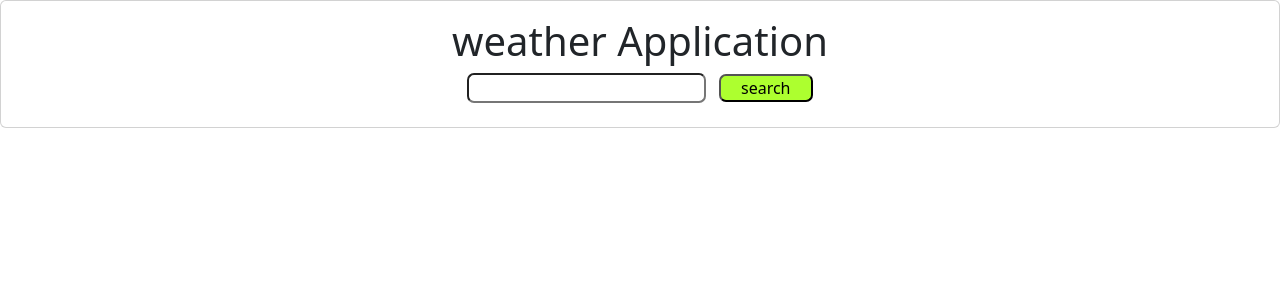
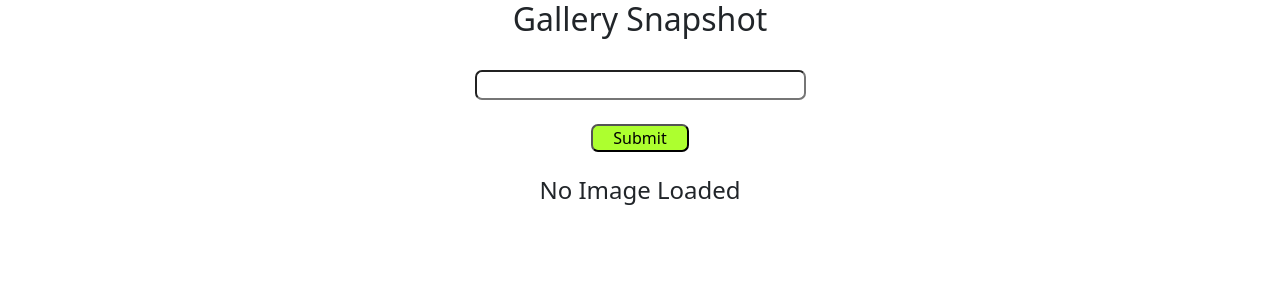
Before and after one commit to Navya-mudundi/image-gallery, a React (Create React App) app: page / in a window 1280 px wide. Shown: the top 300 px of the page. Built offline with nearby package versions, Linux system fonts and the light colour scheme.

Commit message:
added gallery code

```diff
--- a/src/App.js
+++ b/src/App.js
@@ -1,43 +1,44 @@
-import React, { useState } from 'react'
+import React,{useEffect,useState} from 'react';
+import axios from 'axios';
+import Gallery from './Gallery';
 
+
+const apiKey = "636e1481b4f3c446d26b8eb6ebfe7127";
 const App = () => {
-  const [city,setCity]=useState("");
-  const[result,setResult]=useState("");
-  const changeHandler= e =>{
-    setCity(e.target.value)
+  const [data,setData] = useState([]);
+  const [search,setSearch] = useState("");
+  useEffect(()=>{
+    },[])
+  const changeHandler = e =>{
+    setSearch(e.target.value);
   }
-  const submitHandler= e=>{
+  const submitHandler = e =>{
     e.preventDefault();
-    fetch(`https://api.openweathermap.org/data/2.5/weather?q=${city}&appid=d885aa1d783fd13a55050afeef620fcb`).then
-    (response=>response.json())
-    .then (data=>{
-      const kelvin=data.main.temp;
-      const celcius=kelvin-273.5;
-      setResult("Temperature at "+city+ " is"+"\n"+Math.round(celcius)+"°C");
-
-    }
-    ).catch(error=>console.log("error"))
-    setCity("")
-
-    };
-
+    axios
+    .get(
+      `https://api.flickr.com/services/rest/?method=flickr.photos.search&api_key=${apiKey}&tags=${search}&per_page=24&format=json&nojsoncallback=1`
+    )
+    .then(response => {
+      setData(response.data.photos.photo)
+    })
+    .catch(error => {
+      console.log(
+        "Encountered an error with fetching and parsing data",
+        error
+      );
+  })
+  }
   return (
     <div>
       <center>
-    <div className='card'>
-      <div className='card-body'>
-        <div className='card-title'>
-        <h1>weather Application</h1>
+        <h2>Gallery Snapshot</h2><br></br>
         <form onSubmit={submitHandler}>
-          <input type="text" name="city" value={city} onChange={changeHandler}/> &nbsp;&nbsp;
-          <input type="submit" value="search"/>
+          <input size="30" type="text" onChange={changeHandler} value={search}/><br /><br />
+          <input type="submit" name="Search" />
         </form>
-        </div>
-          <h1>{result}</h1>
-      </div>
-
-    </div>
-    </center>
+        <br />
+        {data.length>=1?<Gallery data={data}/>:<h4>No Image Loaded</h4>}
+      </center>
     </div>
   )
 }
--- /dev/null
+++ b/src/Gallery.js
@@ -0,0 +1,17 @@
+import React from 'react'
+
+const Gallery = ({data}) => {
+    return (
+        <div className="row">
+        {data.map((image) =>
+          <div key={image.id} className="col-md-3">
+
+        <img src={`https://farm${image.farm}.staticflickr.com/${image.server}/${image.id}_${image.secret}_m.jpg`}
+       height="200" width="250" alt={image.title}/>
+        </div>
+        )}
+        </div>
+    )
+}
+
+export default Gallery
```
